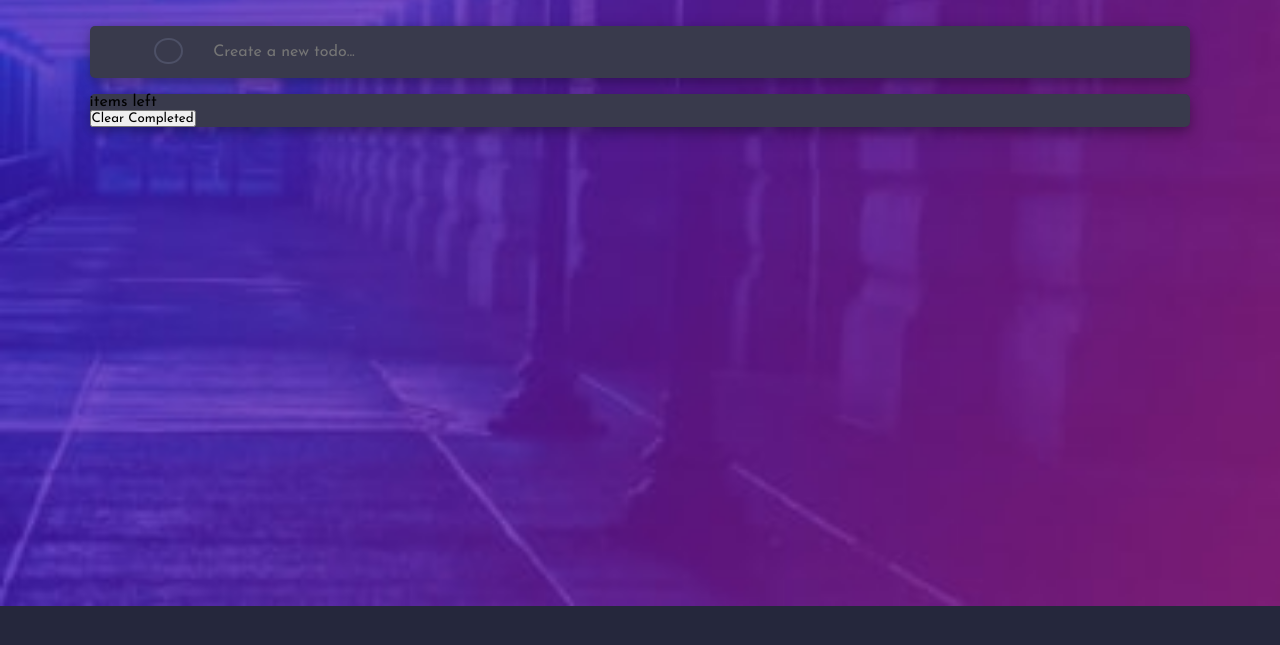
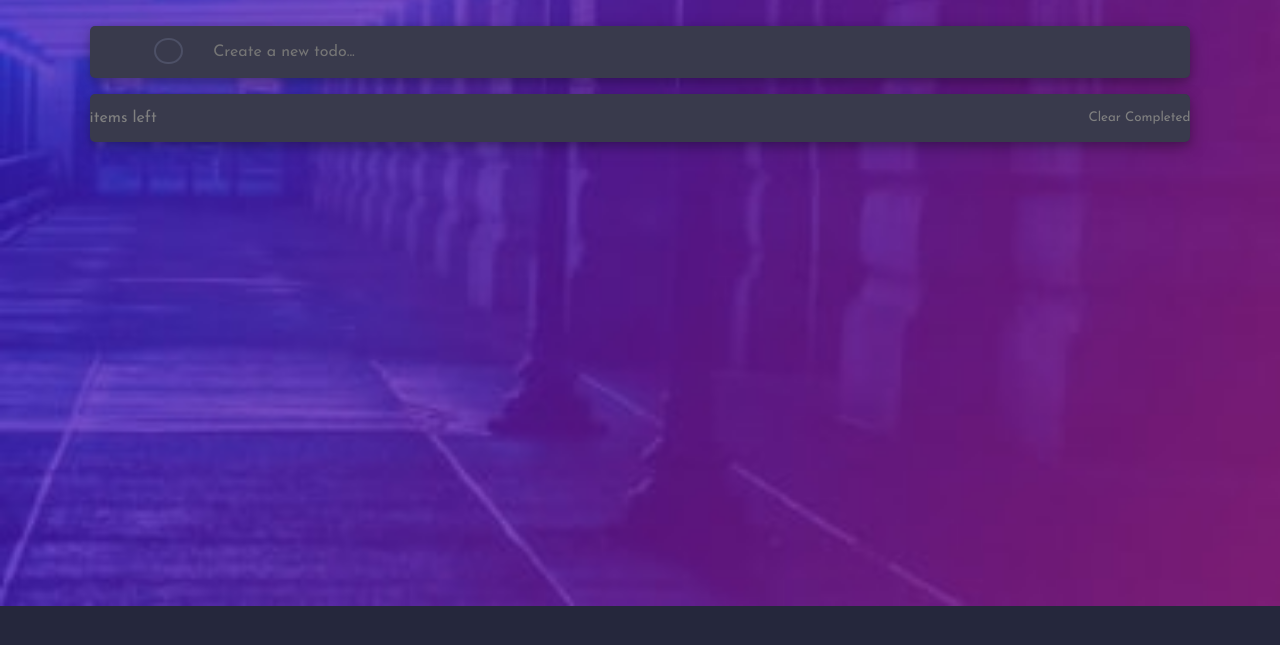
Before and after one commit to teodollo/toDo-app, a plain HTML site: page index.html in a window 1280 px wide. Shown: the part 77-722 px from the top of the page. Drawn offline with Linux system fonts and the light colour scheme.

Commit message:
styled clear complete button

```diff
--- a/styles.css
+++ b/styles.css
@@ -162,7 +162,7 @@ header h1{
     color: white;
 }
 
-.end-of-list{
+#end-of-list{
     margin: auto;
     color: grey;
     display: grid;
@@ -173,7 +173,15 @@ header h1{
     padding-bottom: 2vh;
 }
 
-.end-of-list p{
-    margin-left: auto;
+#end-of-list p{
     margin-right: auto;
 }
+
+#end-of-list button{
+    margin-left: auto;
+    border: none;
+    color: grey;
+    background-color: hsl(237, 14%, 26%);
+    outline: none;
+    height: 100%;
+}
```
